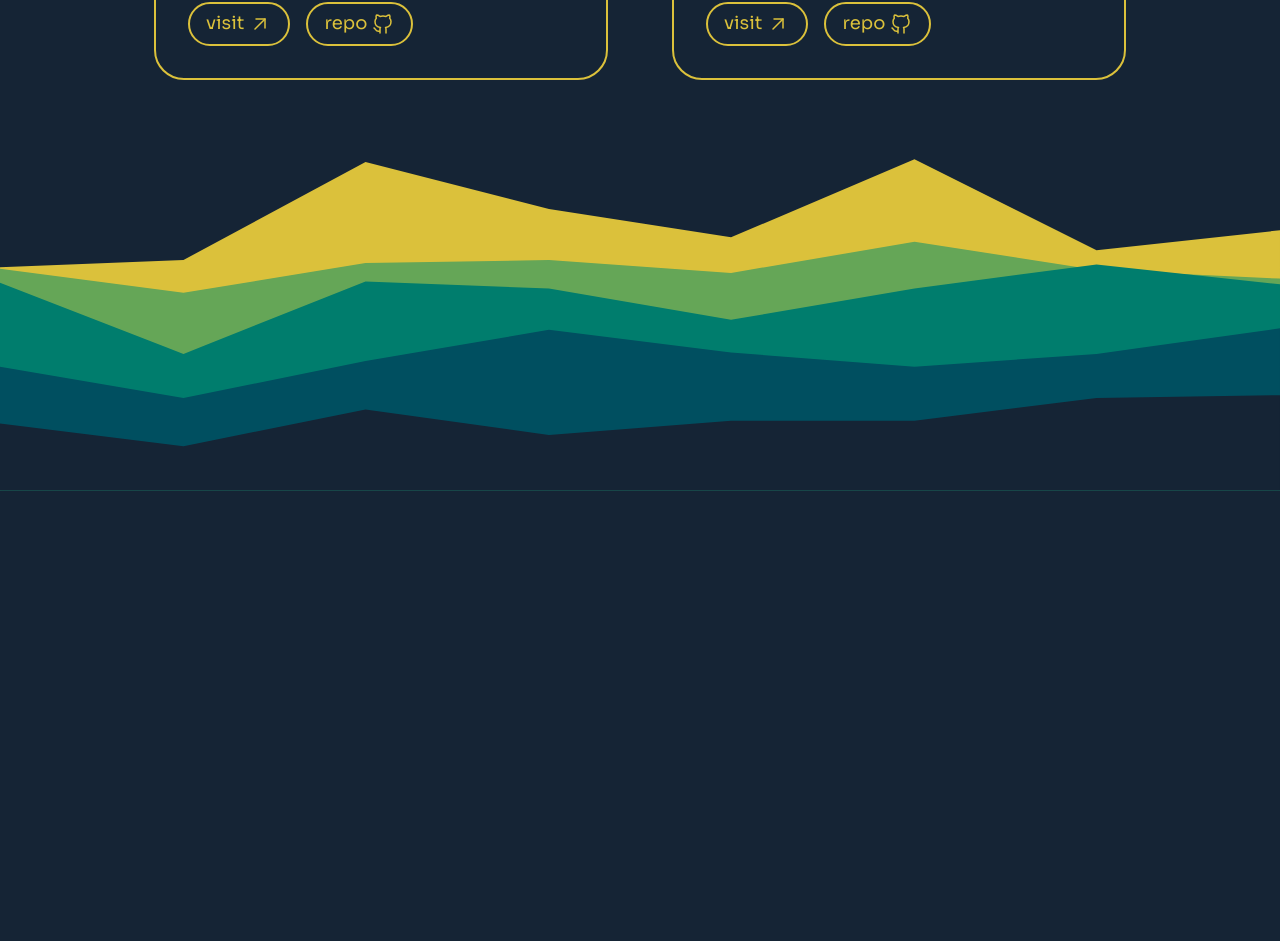
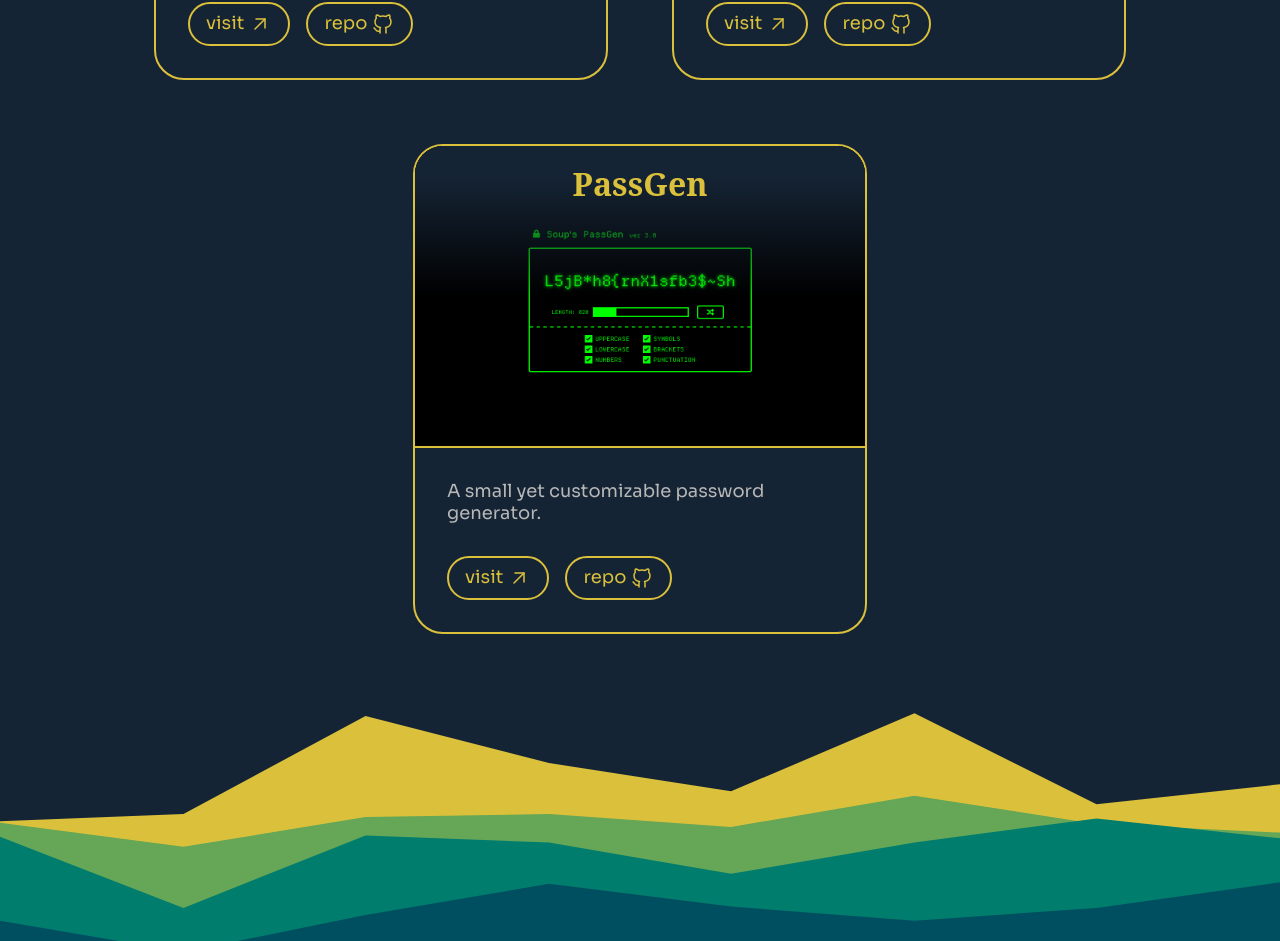
Before and after one commit to SoupCat-Py/reactfolio, a React (Vite) app: page / in a window 1280 px wide. Shown: the part 1685-2626 px from the top of the page. Before the commit the page ends 2177 px from the top, so only its background shows below. Built offline with nearby package versions, Linux system fonts and the light colour scheme; a web font is replaced by a local one.

Commit message:
added passgen to projects

```diff
--- a/src/sections/Projects.tsx
+++ b/src/sections/Projects.tsx
@@ -23,6 +23,13 @@ export default function Projects () {
                     link="zshcheatsheet.vercel.app"
                     repo="SoupCat-Py/codesheet2"
                 />
+                <ProjectCard
+                    title="PassGen"
+                    description="A small yet customizable password generator."
+                    image="passgen-web"
+                    link="soup-passgen.netlify.app"
+                    repo="SoupCat-Py/passgen-web"
+                />
             </div>
         </section>
     )
```
Also changed, not shown: src/images/passgen-web.png (added).
